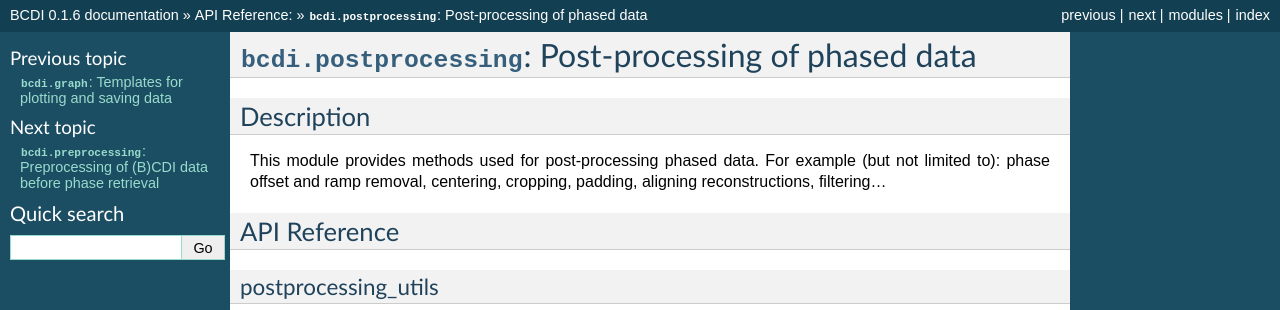
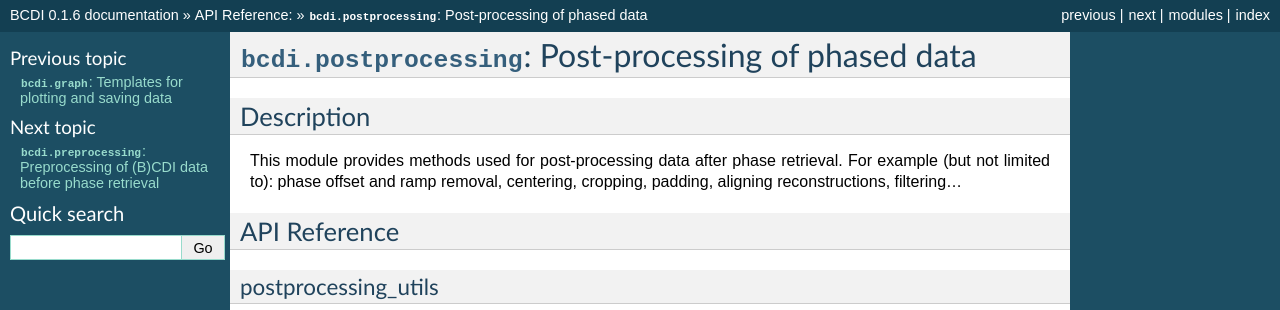
Before and after one commit to carnisj/bcdi, a Sphinx documentation site: the page built from doc/modules/postprocessing/index.rst, in a window 1280 px wide, cut to the strip 0-310 px from the top of the page. Built offline with Sphinx 7.4.7, drawn with Linux system fonts in a browser that asks for light colours.

Commit message:
Changed documentation post-processing

```diff
--- a/doc/modules/postprocessing/index.rst
+++ b/doc/modules/postprocessing/index.rst
@@ -9,9 +9,9 @@
 Description
 -----------
 
-This module provides methods used for post-processing phased data. For example (but
-not limited to): phase offset and ramp removal, centering, cropping, padding,
-aligning reconstructions, filtering...
+This module provides methods used for post-processing data after phase retrieval.
+For example (but not limited to): phase offset and ramp removal, centering,
+cropping, padding, aligning reconstructions, filtering...
 
 API Reference
 -------------
```
